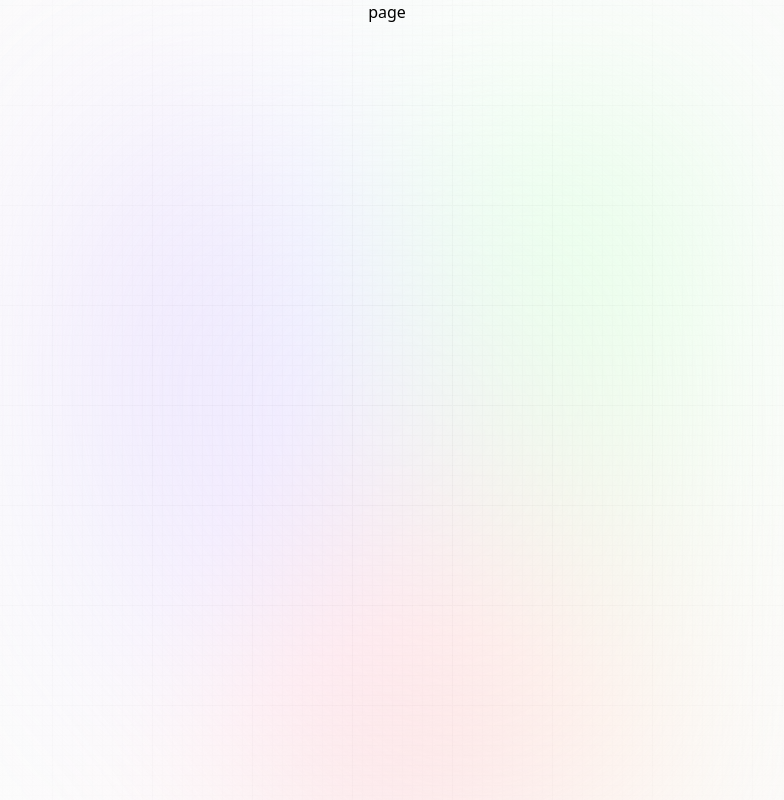
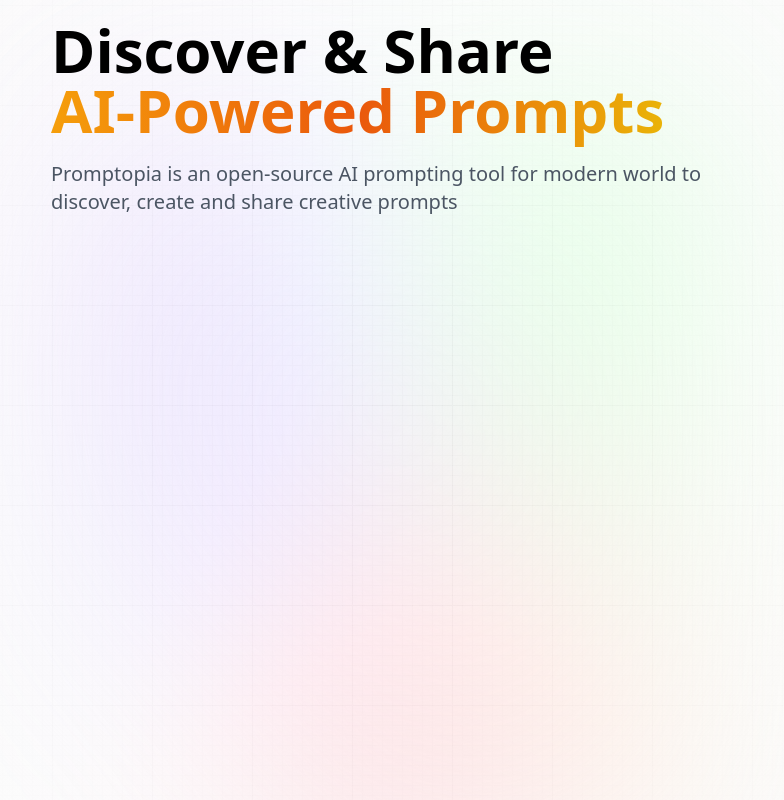
Before and after one commit to byNico1/promptopia, a Next.js app: page / in a window 1280 px wide. Shown: the whole page, without its empty margins (253-1037 px from the left). Built offline with nearby package versions, Linux system fonts and the light colour scheme.

Commit message:
Set up basic code for the home page file

```diff
--- a/src/app/page.jsx
+++ b/src/app/page.jsx
@@ -1,5 +1,17 @@
-const page = () => {
-  return <div>page</div>;
+const Home = () => {
+  return (
+    <div className="w-full flex justify-center flex-col">
+      <h1 className="head_text text-center">
+        Discover & Share
+        <br className="max-md:hidden" />
+        <span className="orange_gradient text-center">AI-Powered Prompts</span>
+      </h1>
+      <p className="desc text-center">
+        Promptopia is an open-source AI prompting tool for modern world to
+        discover, create and share creative prompts
+      </p>
+    </div>
+  );
 };
 
-export default page;
+export default Home;
```
